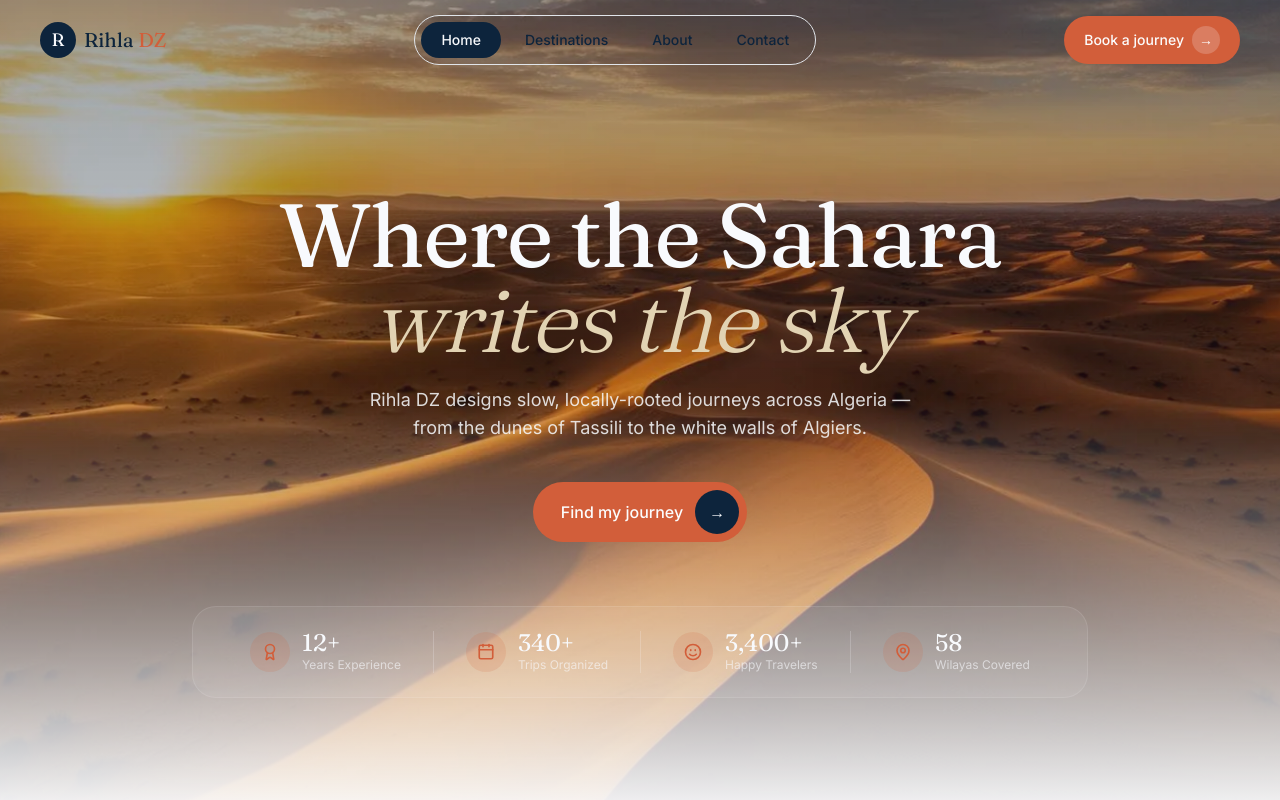
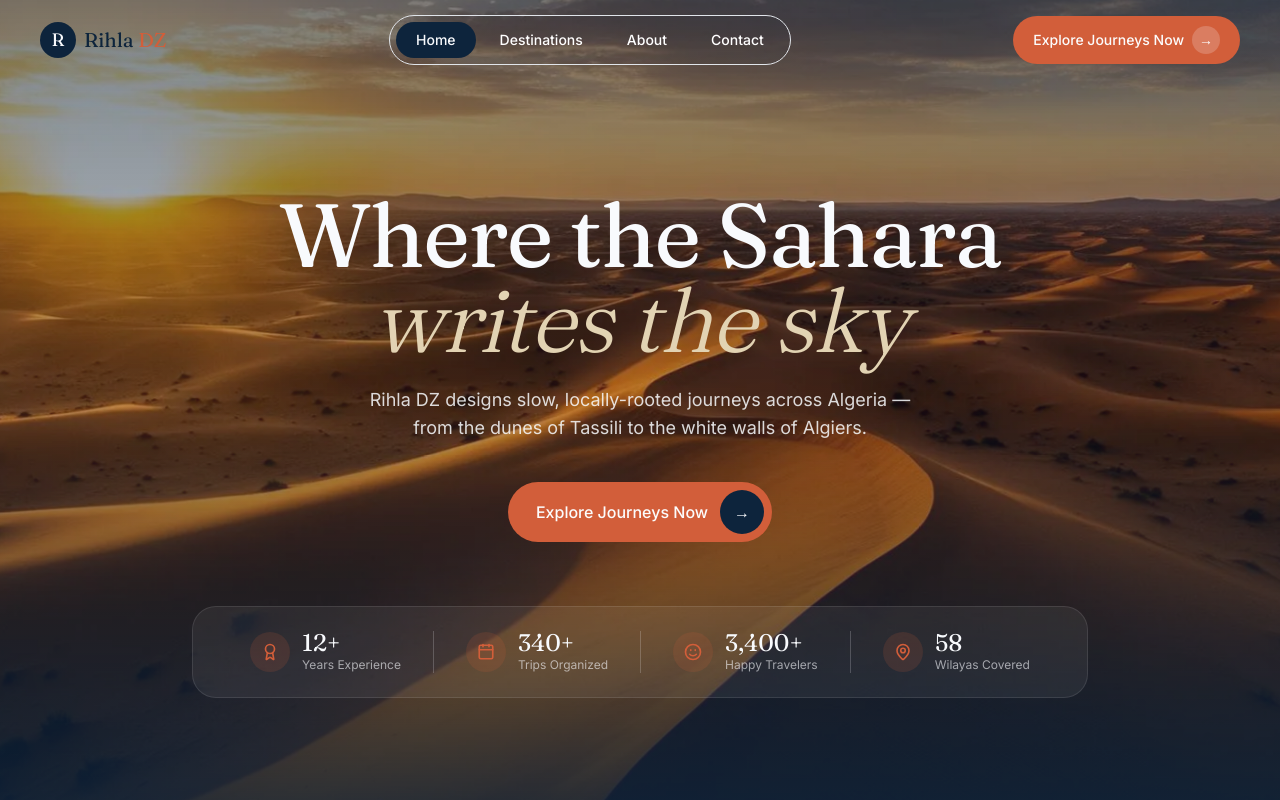
Before and after one commit to yamami-mohammed-monsif/Rihladz, a Next.js app: page / in a window 1280 px wide. Shown: the top 800 px of the page. Built offline with nearby package versions, Linux system fonts and the light colour scheme.

Commit message:
changed the text of the cta section

```diff
--- a/src/components/sections/CTA.tsx
+++ b/src/components/sections/CTA.tsx
@@ -38,7 +38,7 @@ export function CTA() {
                   href="/contact"
                   className="group inline-flex items-center gap-3 bg-accent text-accent-foreground pl-7 pr-2 py-2 rounded-full font-medium hover:scale-[1.03] transition-transform"
                 >
-                  Start planning
+                  Explore Journeys Now
                   <span className="grid place-items-center w-11 h-11 rounded-full bg-primary-foreground text-primary group-hover:-rotate-45 transition-transform">
                     →
                   </span>
--- a/src/components/sections/Header.tsx
+++ b/src/components/sections/Header.tsx
@@ -85,7 +85,7 @@ export function Header() {
                 className={`px-5 py-2 rounded-full text-sm font-medium transition-colors ${
                   active
                     ? "bg-primary text-primary-foreground" // Active styles
-                    : "text-primary hover:bg-primary/10" // Inactive styles
+                    : "text-white hover:bg-primary/10" // Inactive styles
                 }`}
               >
                 {l.label}
@@ -98,7 +98,7 @@ export function Header() {
           href="/destinations"
           className="hidden md:inline-flex items-center gap-2 bg-accent text-accent-foreground px-5 py-2.5 rounded-full text-sm font-medium hover:bg-accent/90 transition-all hover:scale-[1.03]"
         >
-          Book a journey
+          Explore Journeys Now
           <span className="grid place-items-center w-7 h-7 rounded-full bg-primary-foreground/20">
             →
           </span>
--- a/src/components/sections/Hero.tsx
+++ b/src/components/sections/Hero.tsx
@@ -28,7 +28,9 @@ export function Hero() {
           sizes="100vw"
           className="hero-entrance-bg w-full h-[120%] object-cover"
         />
-        <div className="absolute inset-0 bg-linear-to-b from-primary/40 via-primary/20 to-background" />
+        {/* <div className="absolute inset-0 bg-primary/25" /> */}
+        <div className="absolute inset-0 bg-linear-to-b from-primary/55 via-primary/25 to-primary/90" />
+        {/* <div className="absolute inset-0 bg-linear-to-r from-primary/30 via-transparent to-primary/15" />{" "} */}
       </div>
 
       <div className="mx-auto max-w-7xl px-6 lg:px-10 pt-40 pb-20 relative">
@@ -61,7 +63,7 @@ export function Hero() {
             href="/destinations"
             className="group inline-flex items-center gap-3 bg-accent text-accent-foreground pl-7 pr-2 py-2 rounded-full font-medium hover:scale-[1.03] transition-transform"
           >
-            Find my journey
+            Explore Journeys Now
             <span className="grid place-items-center w-11 h-11 rounded-full bg-primary text-primary-foreground group-hover:-rotate-45 transition-transform">
               →
             </span>
```
